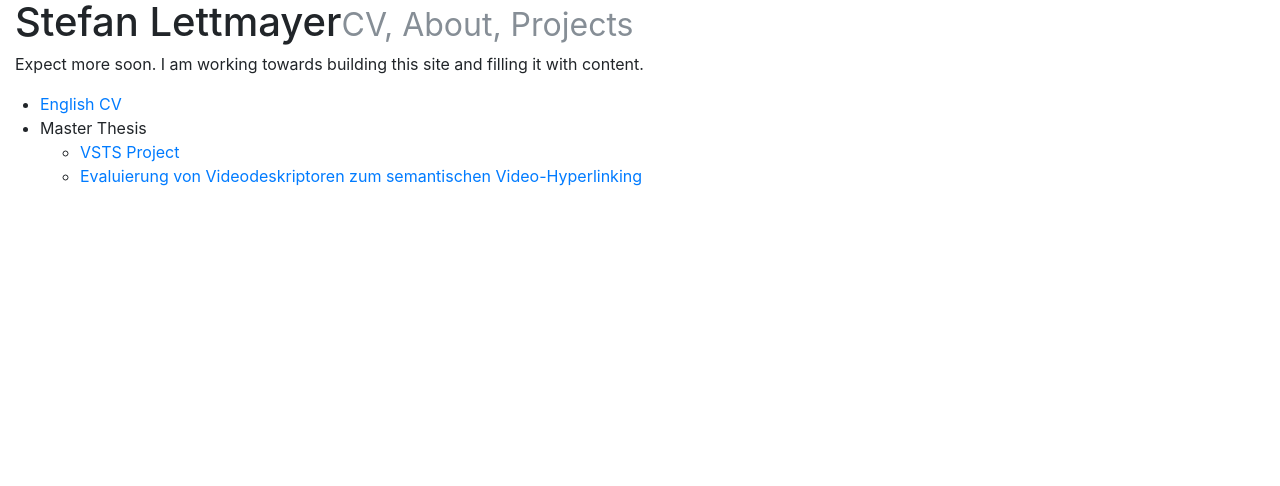
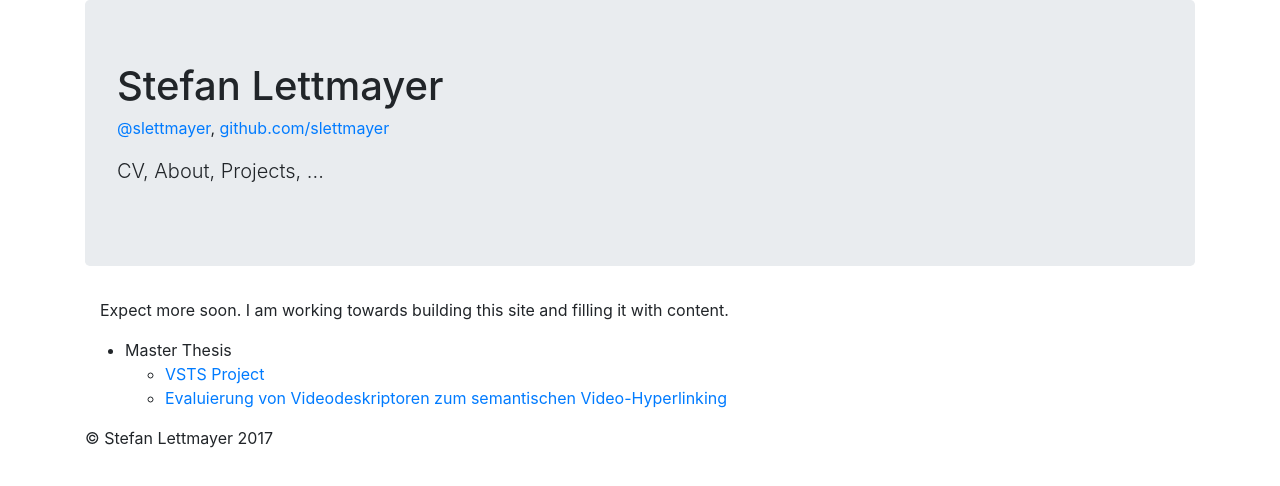
Before and after one commit to slettmayer/slettmayer.github.io, a plain HTML site: page index.html in a window 1280 px wide. Drawn offline with nearby package versions, Linux system fonts and the light colour scheme.

Commit message:
Modified index.html.

```diff
--- a/index.html
+++ b/index.html
@@ -4,8 +4,12 @@
     <link rel="stylesheet" href="https://maxcdn.bootstrapcdn.com/bootstrap/4.0.0-beta/css/bootstrap.min.css" integrity="sha384-/Y6pD6FV/Vv2HJnA6t+vslU6fwYXjCFtcEpHbNJ0lyAFsXTsjBbfaDjzALeQsN6M" crossorigin="anonymous">
 </head>
 <body>
-    <div class="container-fluid">
-        <h1>Stefan Lettmayer<small class="text-muted">CV, About, Projects</small></h1>
+    <div class="container">
+
+        <div class="jumbotron">
+            <h1>Stefan Lettmayer</h1>
+            <p><a href="https://twitter.com/slettmayer">@slettmayer</a>, <a href="https://github.com/slettmayer">github.com/slettmayer</a></p>
+            <p class="lead">CV, About, Projects, ...</p>
         </div>
 
         <div class="container-fluid">
@@ -13,13 +17,19 @@
         </div>
 
         <ul>
-        <li><a href="http://aws01.lettmayer.eu/CV%20EN/main.pdf">English CV</a></li>
-        <li>Master Thesis
+            <li>
+                Master Thesis
                 <ul>
                     <li><a href="https://lettmayer.visualstudio.com/MasterThesis">VSTS Project</a></li>
                     <li><a href="http://aws01.lettmayer.eu/thesis/masterthesis.pdf">Evaluierung von Videodeskriptoren zum semantischen Video-Hyperlinking</a></li>
                 </ul>
             </li>
         </ul>
+
+        <footer class="footer">
+            <p>&copy; Stefan Lettmayer 2017</p>
+        </footer>
+
+    </div>
 </body>
 </html>
```
Lines whose indentation alone changed are shown as unchanged.
